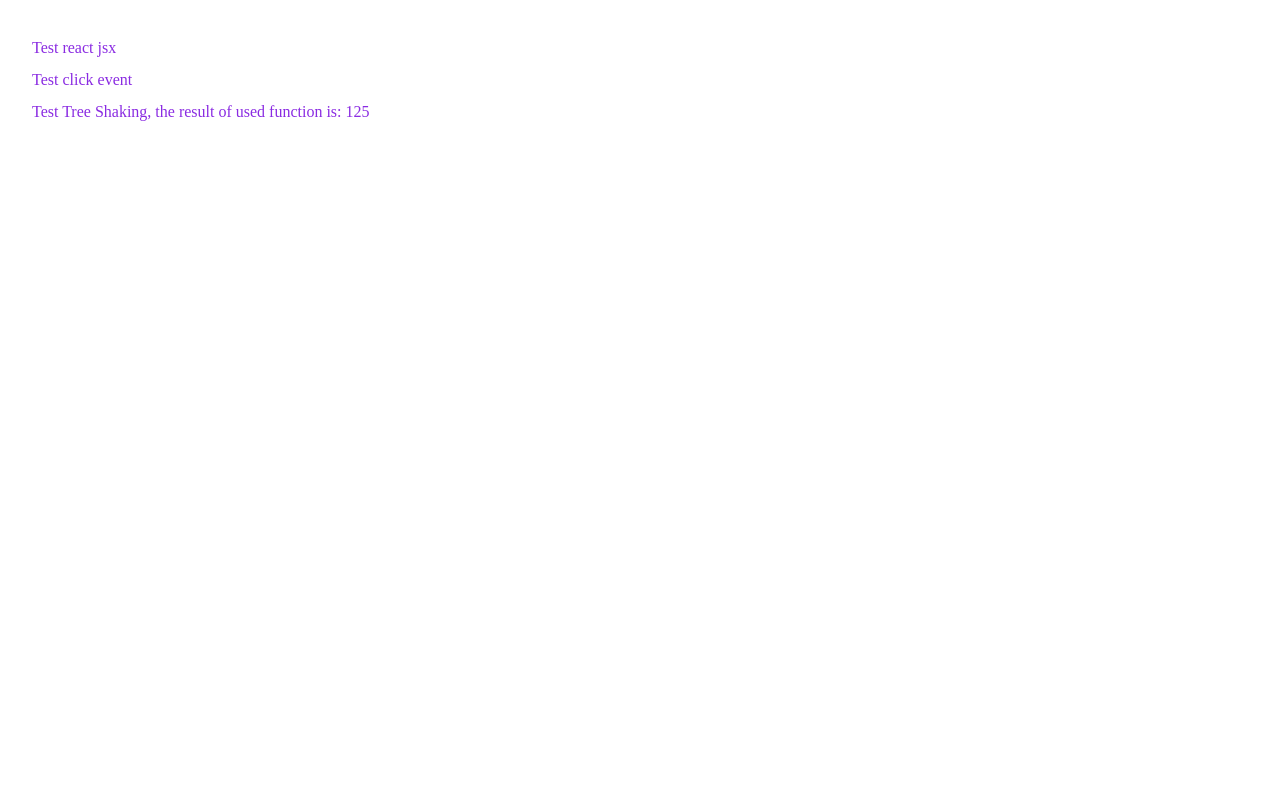
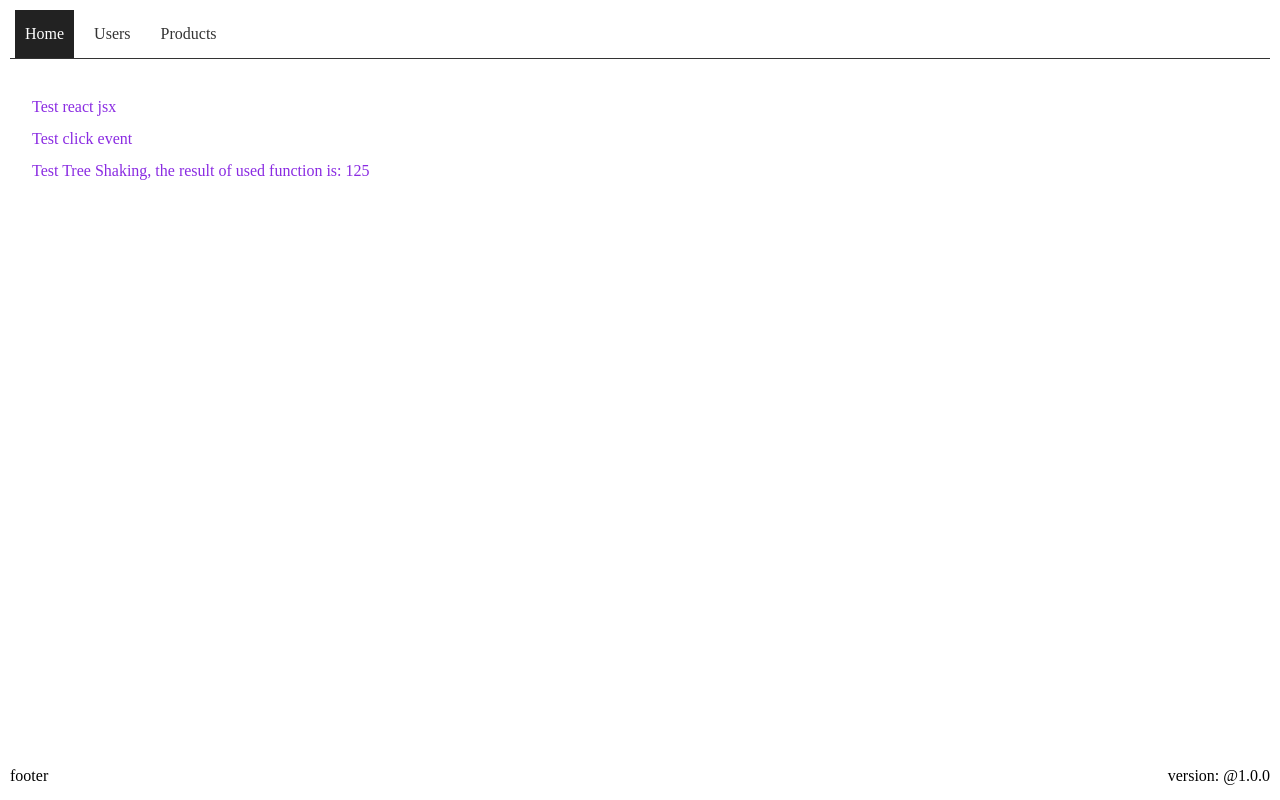
Before and after one commit to colorski/react-webpack, a React app: page / in a window 1280 px wide. Built offline with nearby package versions, Linux system fonts and the light colour scheme.

Commit message:
react-router@4

```diff
--- a/package.json
+++ b/package.json
@@ -36,6 +36,7 @@
   },
   "dependencies": {
     "react": "^16.7.0",
-    "react-dom": "^16.7.0"
+    "react-dom": "^16.7.0",
+    "react-router-dom": "^4.3.1"
   }
 }
--- a/src/components/App.css
+++ b/src/components/App.css
@@ -1,6 +1,23 @@
 .app-wrap {
-  padding: 2rem;
-  color: blueviolet;
+  display: flex;
+  flex-flow: column;
+  min-height: 100vh;
+}
+.app-wrap header {
+  line-height: 3;
+  margin: 10px 10px 0 10px;
+  border-bottom: 1px solid #333;
+}
+.app-wrap header a {
+  display: inline-block;
+  text-decoration: none;
+  color: #333;
+  padding:0 10px;
+  margin: 0 5px;
+}
+.app-wrap header a.active {
+  background-color: #222;
+  color: #fff;
 }
 .app-wrap p {
   line-height: 2;
@@ -8,3 +25,21 @@
 .app-wrap span {
   cursor: pointer;
 }
+
+.main {
+  flex: 1;
+  padding: 2rem;
+  color: blueviolet;
+}
+.footer {
+  display:flex;
+
+}
+.footer p {
+  flex: 1;
+  padding:0 10px;
+  line-height: 3;
+}
+.footer p:last-child {
+  text-align: right;
+}
--- a/src/components/App.js
+++ b/src/components/App.js
@@ -1,14 +1,26 @@
 import React from 'react';
+import { BrowserRouter, Switch, Route, Redirect } from 'react-router-dom';
+import Header from './Header';
+import Home from './Home';
+import User from './User';
+import Product from './Product';
+import Footer from './Footer';
 import d from '../data/data';
-import { cube } from '../utils/math';
 import './App.css';
 
 export default class App extends React.Component {
     render (){
-        return <div className="app-wrap">
-            <p>{ d.say }</p>
-            <p><span onClick={()=>alert('蟹蟹！')}>{ d.btnText }</span></p>
-            <p>{'Test Tree Shaking, the result of used function is: ' + cube(5)}</p>
-        </div>
+        return <BrowserRouter>
+            <div className="app-wrap">
+                <Header />
+                <Switch>
+                    <Route path='/' exact component={Home} />
+                    <Route path='/users' component={User} />
+                    <Route path='/products' component={Product} />
+                    <Redirect to='/' />
+                </Switch>
+                <Footer version={d.version} />
+            </div>
+        </BrowserRouter>
     }
 }
--- /dev/null
+++ b/src/components/Footer.js
@@ -0,0 +1,11 @@
+import React from 'react';
+
+export default class Footer extends React.Component {
+    render (){
+        const { version } = this.props;
+        return <div className="footer">
+            <p>footer</p>
+            <p>version: @{ version }</p>
+        </div>
+    }
+}
--- /dev/null
+++ b/src/components/Header.js
@@ -0,0 +1,12 @@
+import React from 'react';
+import { NavLink } from 'react-router-dom';
+
+export default class Header extends React.Component {
+    render (){
+        return <header>
+            <NavLink to="/" exact activeClassName="active">Home</NavLink>
+            <NavLink to="/users" activeClassName="active">Users</NavLink>
+            <NavLink to="/products" activeClassName="active">Products</NavLink>
+        </header>
+    }
+}
--- /dev/null
+++ b/src/components/Home.js
@@ -0,0 +1,13 @@
+import React from 'react';
+import d from '../data/data';
+import { cube } from '../utils/math';
+
+export default class Home extends React.Component {
+    render (){
+        return <main className="main">
+            <p>{ d.say }</p>
+            <p><span onClick={()=>alert('蟹蟹！')}>{ d.btnText }</span></p>
+            <p>{'Test Tree Shaking, the result of used function is: ' + cube(5)}</p>
+        </main>
+    }
+}
--- /dev/null
+++ b/src/components/Product.js
@@ -0,0 +1,7 @@
+import React from 'react';
+
+export default class Product extends React.Component {
+    render (){
+        return <main className="main">Product</main>
+    }
+}
--- /dev/null
+++ b/src/components/User.js
@@ -0,0 +1,7 @@
+import React from 'react';
+
+export default class User extends React.Component {
+    render (){
+        return <main className="main">User</main>
+    }
+}
--- a/src/data/data.json
+++ b/src/data/data.json
@@ -1,4 +1,5 @@
 {
   "say": "Test react jsx",
-  "btnText": "Test click event"
+  "btnText": "Test click event",
+  "version": "1.0.0"
 }
--- a/src/template.html
+++ b/template.html
@@ -6,7 +6,7 @@
 <meta name="viewport" content="width=device-width, initial-scale=1.0, maximum-scale=1.0, user-scalable=0,user-scalable=no,minimal-ui">
 <meta http-equiv="X-UA-Compatible" content="IE=edge,chrome=1">
 <meta name="renderer" content="webkit">
-<title>Test webpack</title>
+<title>Test webpack and react-router@4</title>
 <body>
 <div id="App"></div>
 </body>
--- a/webpack.config.js
+++ b/webpack.config.js
@@ -68,11 +68,11 @@ module.exports = {
         }),
         new HtmlWebpackPlugin({
             filename: __dirname + "/dist/index.html",
-            template: __dirname + "/src/template.html"
+            template: __dirname + "/template.html"
         }),
         new HtmlWebpackPlugin({
             filename: __dirname + "/index.html",
-            template: __dirname + "/src/template.html"
+            template: __dirname + "/template.html"
         }),
         new CleanWebpackPlugin('dist/*.*', {
             root: __dirname,
```
Also changed, not shown: index.html (+2 -2 lines), 1 other file.
